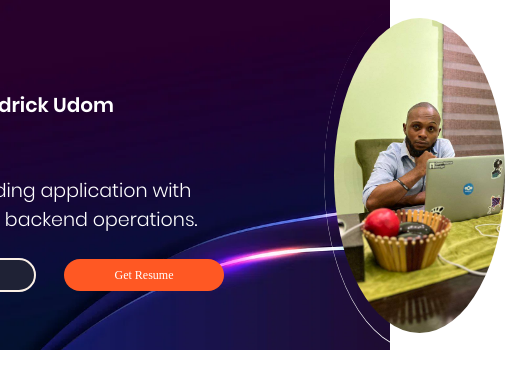
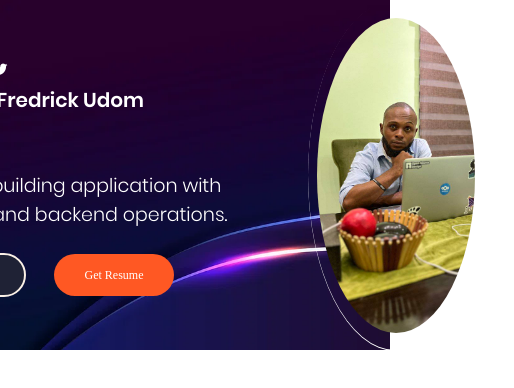
Before and after one commit to FredrickUdom/react-portfolio, a React (Vite) app: page / in a window 390 px wide. Shown: the top 388 px of the page, 514 px wide, since content can reach past the window. Built offline with nearby package versions, Linux system fonts and the light colour scheme.

Commit message:
media query for 1110px

```diff
--- a/src/PortfolioContainer/Home/Profile.css
+++ b/src/PortfolioContainer/Home/Profile.css
@@ -81,3 +81,23 @@
 .colz .colz-icon i:hover{
     transform: scale(1.5);
 }
+
+/* MEDIA QUERY */
+@media screen and (max-width:1110px){
+    .profile-picture{
+        margin: 0 0px 0 80px;
+    }
+
+    .profile-details-name{
+        font-size: 20px;
+    }
+
+    .profile-details-role .primary-text{
+        font-size: 12px;
+    }
+    .profile-options .btn{
+        width: 120px;
+        padding: 11px 0;
+        z-index: 700;
+    }
+}
```
